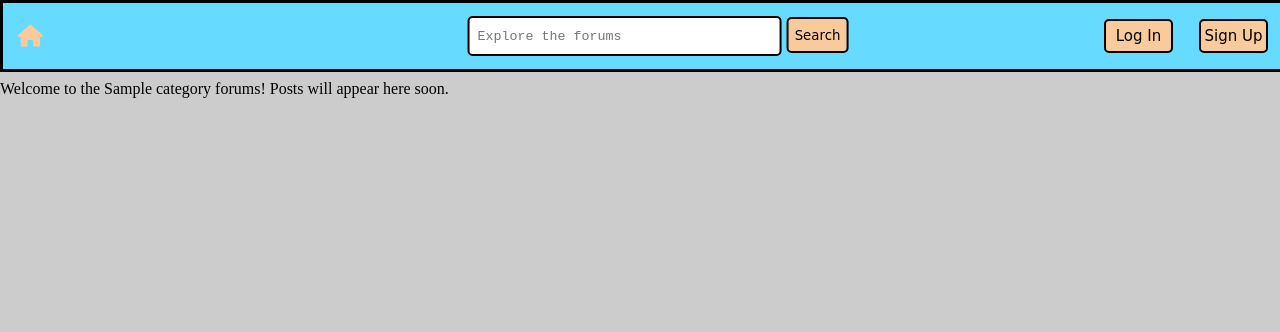
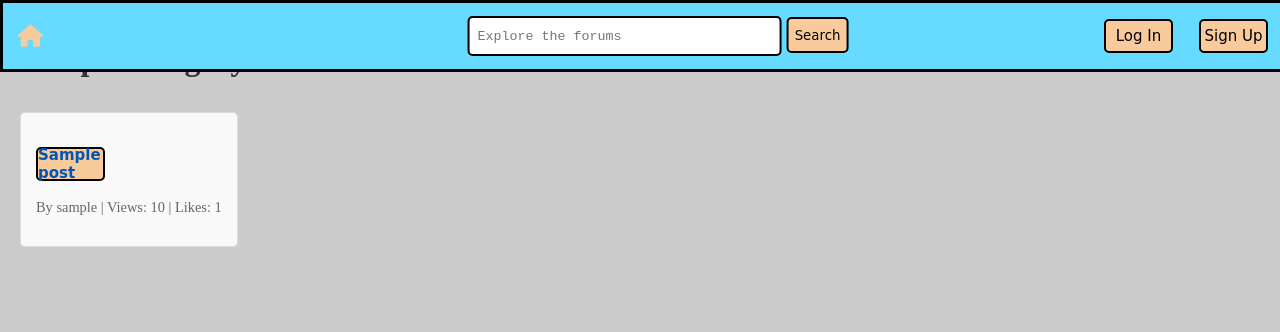
Before and after one commit to Jack-MacLeod1/Forums-WAD2-Team-8E, a Django app: page /category/sample/ in a window 1280 px wide. Shown: the top 332 px of the page. Run offline with Django 3.2, Linux system fonts and the light colour scheme; tables that the repository leaves empty hold one stand-in row (values such as "Sample post").

Commit message:
Wire up category pages to display dynamic post lists

```diff
--- a/forum_app/templates/forum_app/category.html
+++ b/forum_app/templates/forum_app/category.html
@@ -2,12 +2,27 @@
 
 {% block content %}
 <div class="central-content-box">
-    <div class="central-content">
+    <div class="central-content" style="padding: 20px;">
         {% if category %}
-            <h1 class="text-primary">{{ category.name }}</h1>
-            <p>Welcome to the {{ category.name }} forums! Posts will appear here soon.</p>
+            <h1 style="color: #333; border-bottom: 2px solid #ccc; padding-bottom: 10px;">{{ category.name }} Forums</h1>
+
+            {% if posts %}
+                <ul style="list-style-type: none; padding: 0;">
+                    {% for post in posts %}
+                        <li style="background: #f9f9f9; margin-bottom: 15px; padding: 15px; border-radius: 5px; border: 1px solid #ddd;">
+                            <h3><a href="#" style="text-decoration: none; color: #0056b3;">{{ post.title }}</a></h3>
+                            <p style="color: #666; font-size: 0.9em;">
+                                By {{ post.creator.username }} | Views: {{ post.views }} | Likes: {{ post.likes }}
+                            </p>
+                        </li>
+                    {% endfor %}
+                </ul>
+            {% else %}
+                <p><strong>There are no posts in this category yet.</strong></p>
+            {% endif %}
+
         {% else %}
-            <h1 class="text-danger">Category Not Found</h1>
+            <h1 style="color: red;">Category Not Found</h1>
             <p>The category you are looking for does not exist.</p>
         {% endif %}
     </div>
--- a/forum_app/templates/forum_app/index.html
+++ b/forum_app/templates/forum_app/index.html
@@ -14,7 +14,7 @@
             <ul>
             {% if categories %}
                 {% for category in categories %}
-                    <li><h2><a href="#">{{ category.name }}</a></h2></li>
+                    <li><h2><a href="{% url 'forum_app:show_category' category.slug %}">{{ category.name }}</a></h2></li>
                 {% endfor %}
             {% else %}
                 <li><h2>No categories yet!</h2></li>
--- a/forum_app/views.py
+++ b/forum_app/views.py
@@ -5,6 +5,7 @@ from django.contrib.auth import authenticate, login, logout
 from django.shortcuts import redirect
 from django.urls import reverse
 from django.http import HttpResponse
+from forum_app.models import Category, Post
 
 def index(request):
     category_list = Category.objects.order_by()
@@ -68,12 +69,18 @@ def user_logout(request):
     logout(request)
     return redirect(reverse('forum_app:index'))
 
+
 def show_category(request, category_name_slug):
     context_dict = {}
     try:
         category = Category.objects.get(slug=category_name_slug)
         context_dict['category'] = category
+
+        posts = Post.objects.filter(category=category)
+        context_dict['posts'] = posts
+
     except Category.DoesNotExist:
         context_dict['category'] = None
+        context_dict['posts'] = None
 
     return render(request, 'forum_app/category.html', context_dict)
```
